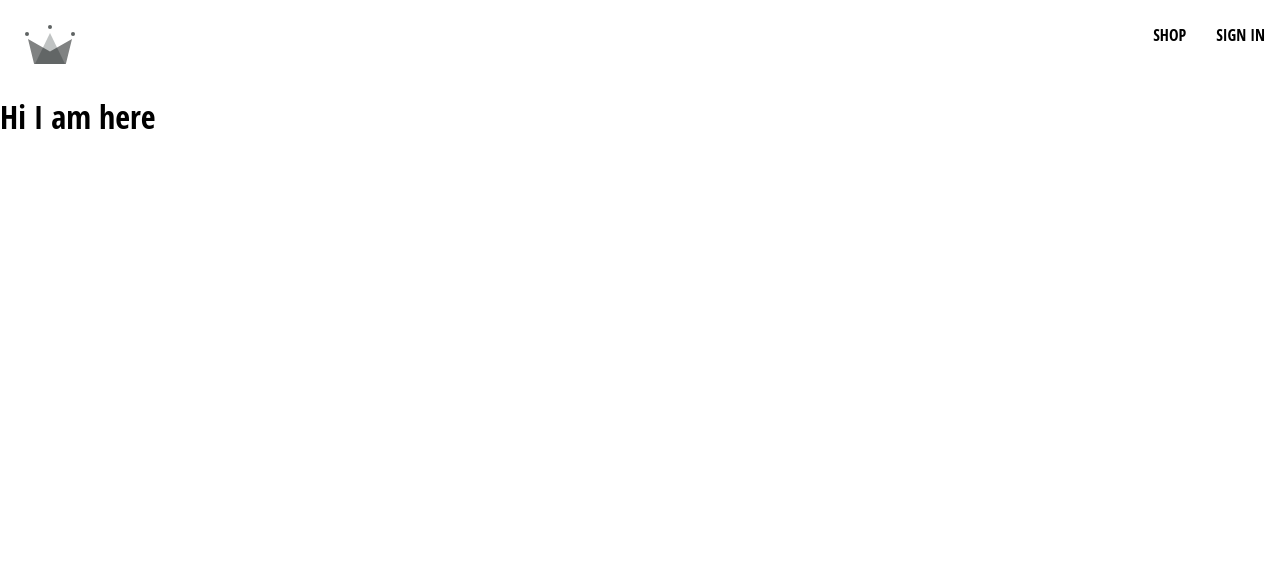
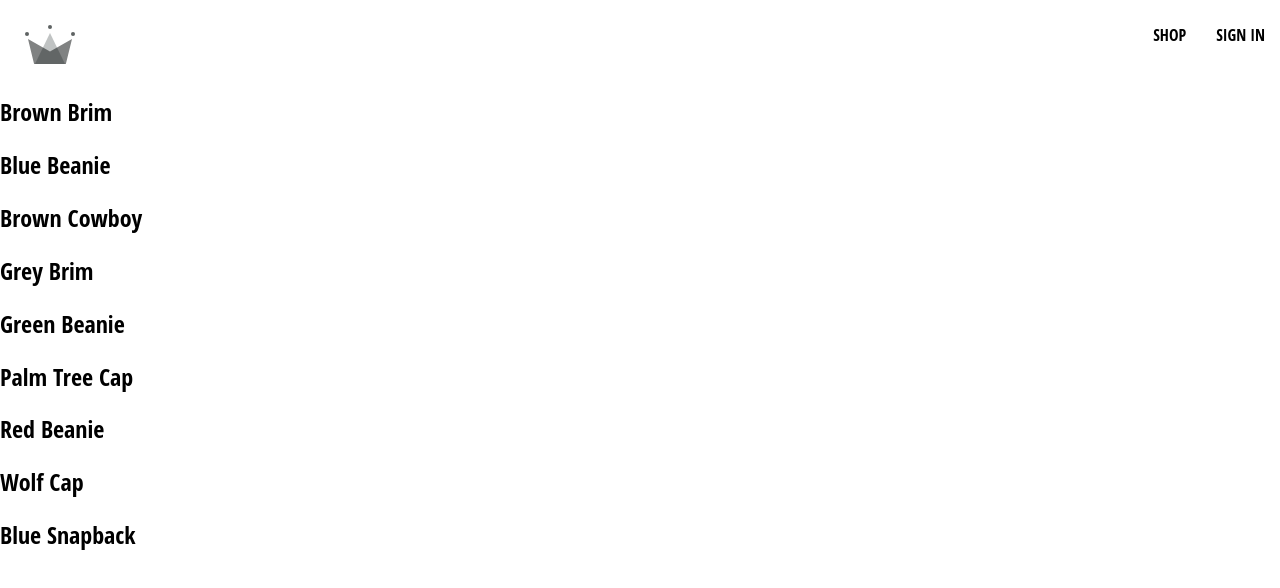
Before and after one commit to baafbass/baaf-clothing, a React (Create React App) app: page /shop in a window 1280 px wide. Shown: the top 588 px of the page. Built offline with nearby package versions, Linux system fonts and the light colour scheme; no server answers.

Commit message:
new shop page

```diff
--- a/src/App.js
+++ b/src/App.js
@@ -2,12 +2,7 @@
 import {Routes,Route} from 'react-router-dom'
 import Navigation from './routes/navigation/navigation.component'
 import Authentication from './routes/authentication/authentication.component'
-
-const Shop = () => {
-  return (
-     <h1>Hi I am here</h1>
-    )
-}
+import Shop from './routes/shop/shop.component'
 
 const App = () => {
   return(
--- /dev/null
+++ b/src/routes/shop/shop.component.jsx
@@ -0,0 +1,18 @@
+import SHOP_DATA from '../../shop-data.json'
+
+const Shop = () => {
+	return(
+          <div>
+          {
+          SHOP_DATA.map(({id,name})=>{
+          	return (
+           <div key={id}>
+           <h2>{name}</h2>
+           </div>)
+          })
+          }
+          </div>
+		)
+}
+
+export default Shop;
--- /dev/null
+++ b/src/shop-data.json
@@ -0,0 +1,56 @@
+[
+  {
+    "id": 1,
+    "name": "Brown Brim",
+    "imageUrl": "https://i.ibb.co/ZYW3VTp/brown-brim.png",
+    "price": 25
+  },
+  {
+    "id": 2,
+    "name": "Blue Beanie",
+    "imageUrl": "https://i.ibb.co/ypkgK0X/blue-beanie.png",
+    "price": 18
+  },
+  {
+    "id": 3,
+    "name": "Brown Cowboy",
+    "imageUrl": "https://i.ibb.co/QdJwgmp/brown-cowboy.png",
+    "price": 35
+  },
+  {
+    "id": 4,
+    "name": "Grey Brim",
+    "imageUrl": "https://i.ibb.co/RjBLWxB/grey-brim.png",
+    "price": 25
+  },
+  {
+    "id": 5,
+    "name": "Green Beanie",
+    "imageUrl": "https://i.ibb.co/YTjW3vF/green-beanie.png",
+    "price": 18
+  },
+  {
+    "id": 6,
+    "name": "Palm Tree Cap",
+    "imageUrl": "https://i.ibb.co/rKBDvJX/palm-tree-cap.png",
+    "price": 14
+  },
+  {
+    "id": 7,
+    "name": "Red Beanie",
+    "imageUrl": "https://i.ibb.co/bLB646Z/red-beanie.png",
+    "price": 18
+  },
+  {
+    "id": 8,
+    "name": "Wolf Cap",
+    "imageUrl": "https://i.ibb.co/1f2nWMM/wolf-cap.png",
+    "price": 14
+  },
+  {
+    "id": 9,
+    "name": "Blue Snapback",
+    "imageUrl": "https://i.ibb.co/X2VJP2W/blue-snapback.png",
+    "price": 16
+  }
+]
```
